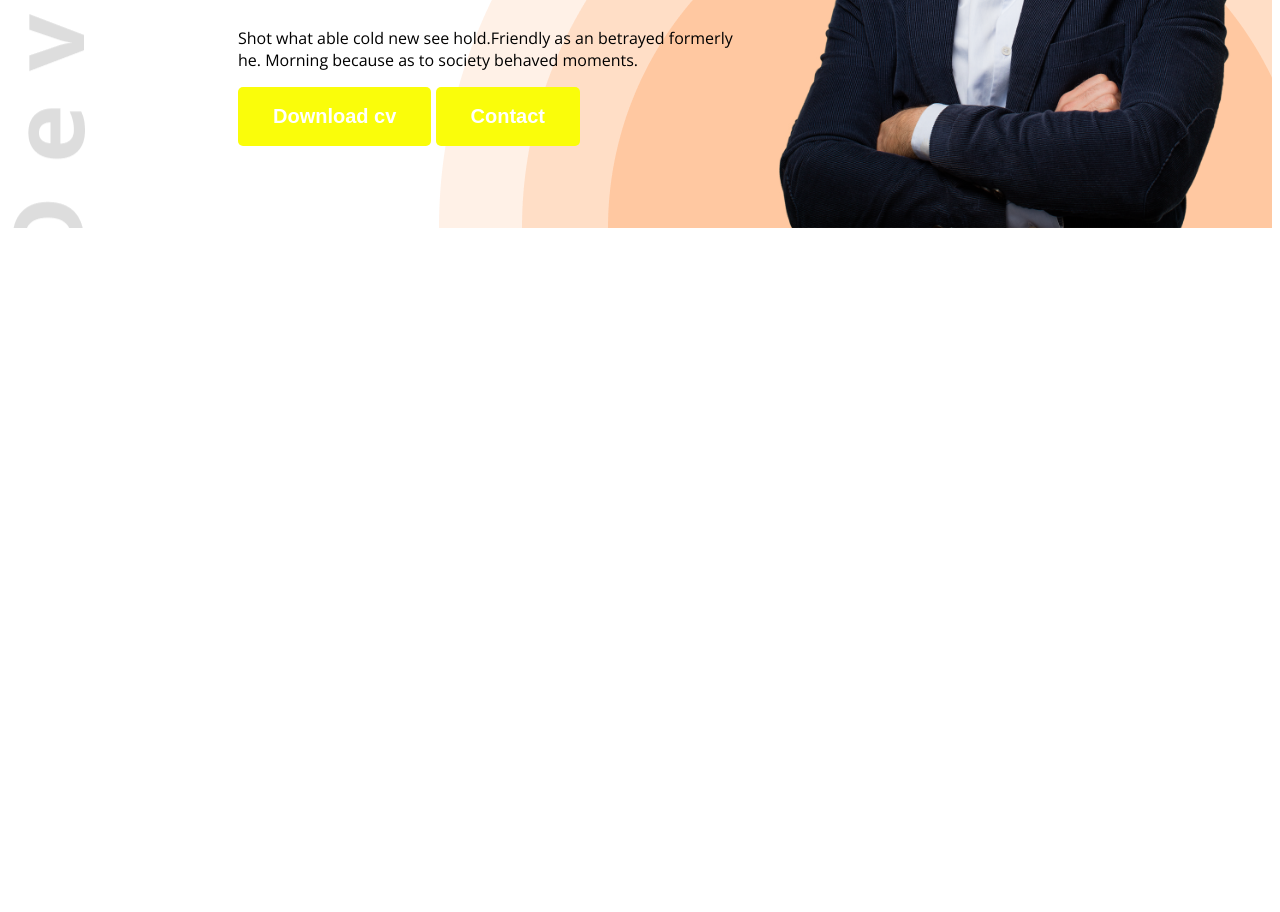
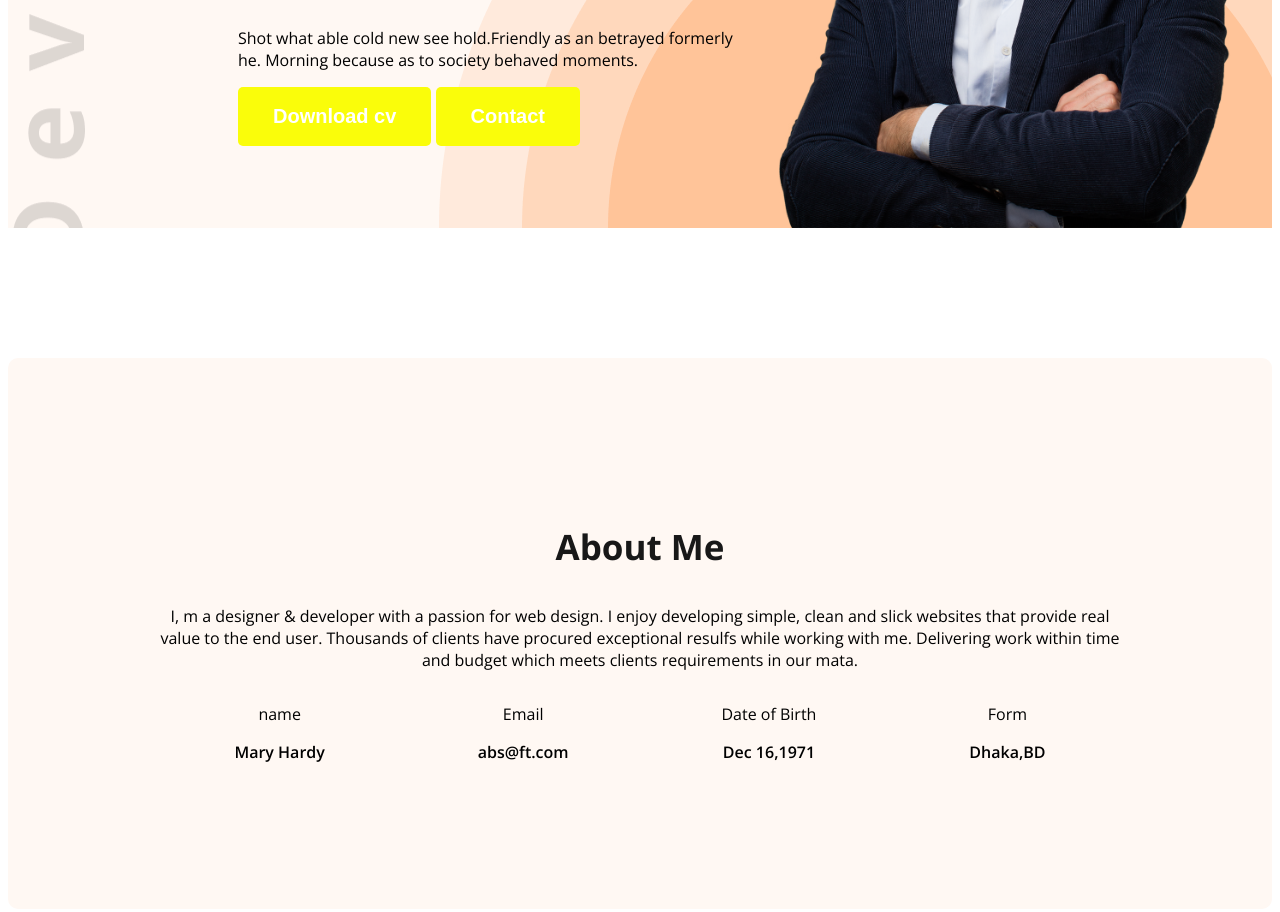
Before and after one commit to nasim-ferdous/web-development-portfolio, a plain HTML site: page index.html in a window 1280 px wide. Shown: the part 510-1422 px from the top of the page. Before the commit the page ends 800 px from the top, so only its background shows below. Drawn offline with nearby package versions, Linux system fonts and the light colour scheme.

Commit message:
added a main section

```diff
--- a/index.html
+++ b/index.html
@@ -12,7 +12,7 @@
 </head>
 
 <body class="open-sans-normal">
-    <header class="header">
+    <header class="header secondary-bg">
         <nav>
             <h3 class="nav-title">
                 Ma<span class="text-primary">r</span>y</h3>
@@ -40,6 +40,35 @@
 
     </header>
     <main>
+        <section class="about secondary-bg">
+            <h3 class="section-title">About Me</h3>
+            <p class="section-">
+                I, m a designer & developer with a passion for web design. I enjoy developing simple, clean and slick websites that provide real value to the end user. Thousands of clients have procured exceptional resulfs while working with me. Delivering work within time and budget which meets clients requirements in our mata.
+            </p>
+            <div class="about-items">
+                <!-- .about-item*4>p.item-title+p.item-description -->
+                 <div class="about-item">
+                    <p class="item-title">name</p>
+                    <p class="item-description">Mary Hardy</p>
+                 </div>
+                 <div class="about-item">
+                    <p class="item-title">Email</p>
+                    <p class="item-description">abs@ft.com</p>
+                 </div>
+                 <div class="about-item">
+                    <p class="item-title">Date of Birth</p>
+                    <p class="item-description">Dec 16,1971</p>
+                 </div>
+                 <div class="about-item">
+                    <p class="item-title">Form</p>
+                    <p class="item-description">Dhaka,BD</p>
+                 </div>
+
+
+
+            </div>
+
+        </section>
 
     </main>
     <footer>
--- a/styles/portfolio.css
+++ b/styles/portfolio.css
@@ -8,6 +8,9 @@
 }
 
 /* shared style */
+.secondary-bg{
+    background-color:#FFF8F3 ;
+}
 .text-primary {
     color: #FD6E0A;
 
@@ -26,6 +29,15 @@
     border: none;
     padding: 18px 35px;
     border-radius: 5px;
+}
+.section-title{
+    font-size: 35px;
+    font-weight: bold;
+    color: #181818;
+}
+.section-description{
+    font-size: 18px;
+    color:#757575;
 }
 /* header */
 .header{
@@ -84,3 +96,25 @@ nav ul {
 .banner-profile-pic{
     width: 500px;
 }
+/* main style */
+main{
+    max-width: 1140;
+    margin: 0 auto;
+
+}
+/* about styles */
+.about{
+    border-radius: 10px;
+    padding: 130px 150px ;
+    text-align: center;
+    margin-top: 130px;
+
+
+}
+.about-items{
+    display: flex;
+    justify-content: space-around;
+}
+.item-description{
+    font-weight: 600;
+}
```
